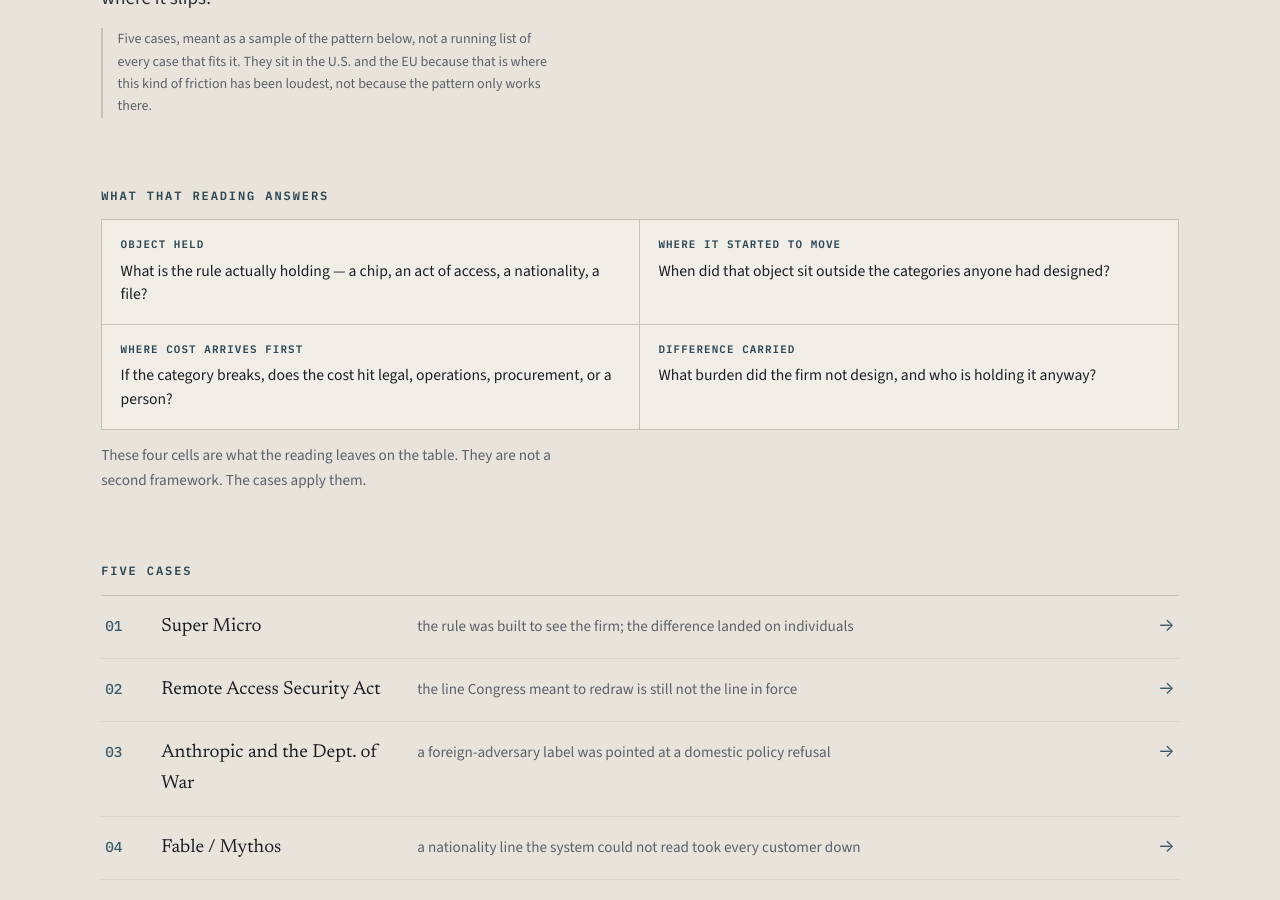
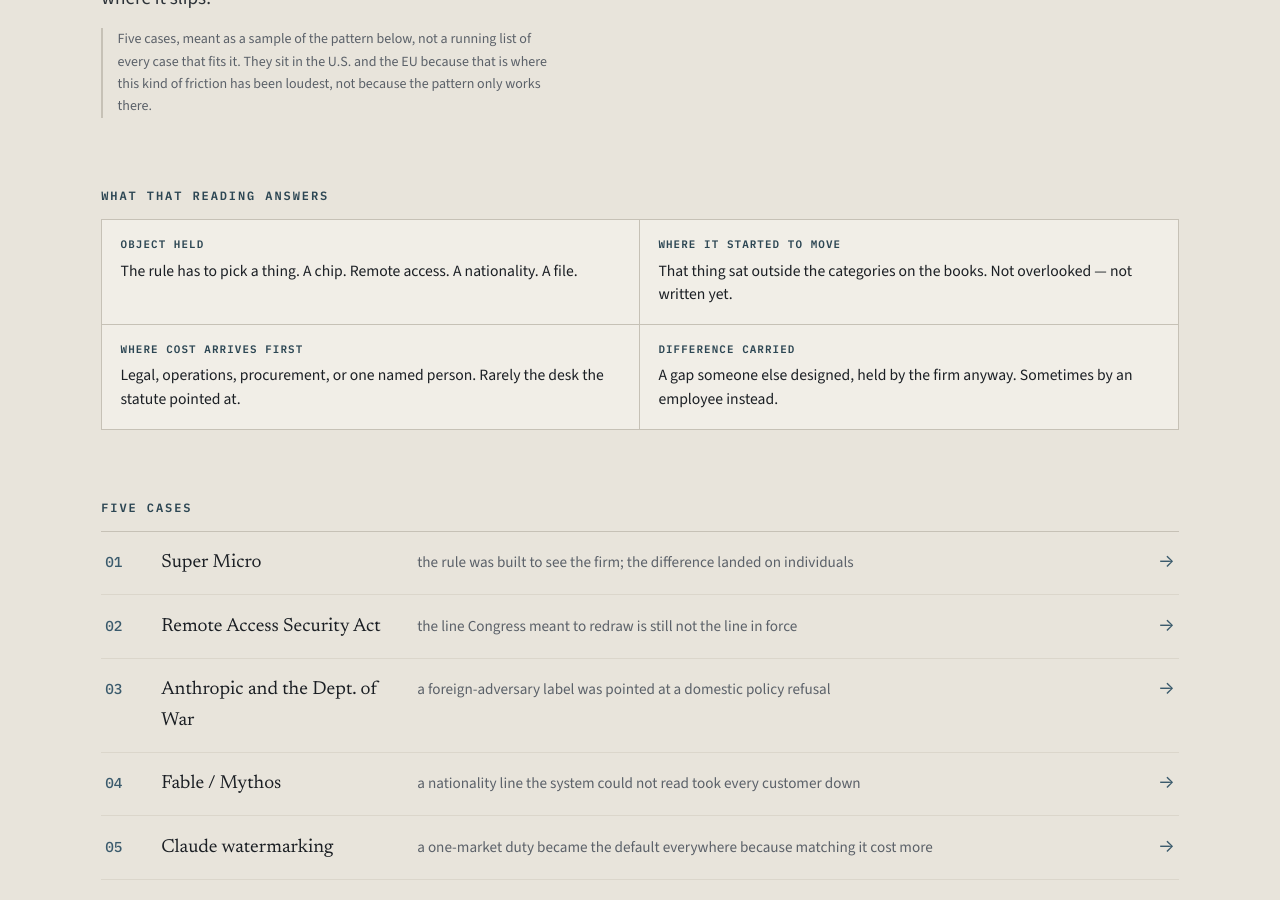
Before and after one commit to GaeunLim01/regulatory-order, a Jekyll site: the page built from index.html, in a window 1280 px wide and 900 px high, scrolled down 414 px. Built offline with Jekyll 4.4.1, drawn with Linux system fonts in a browser that asks for light colours.

Commit message:
Add files via upload

```diff
--- a/index.html
+++ b/index.html
@@ -21,22 +21,21 @@
       <div class="dfour">
         <div class="dfour__cell">
           <p class="dfour__k">Object held</p>
-          <p class="dfour__v">What is the rule actually holding — a chip, an act of access, a nationality, a file?</p>
+          <p class="dfour__v">The rule has to pick a thing. A chip. Remote access. A nationality. A file.</p>
         </div>
         <div class="dfour__cell">
           <p class="dfour__k">Where it started to move</p>
-          <p class="dfour__v">When did that object sit outside the categories anyone had designed?</p>
+          <p class="dfour__v">That thing sat outside the categories on the books. Not overlooked — not written yet.</p>
         </div>
         <div class="dfour__cell">
           <p class="dfour__k">Where cost arrives first</p>
-          <p class="dfour__v">If the category breaks, does the cost hit legal, operations, procurement, or a person?</p>
+          <p class="dfour__v">Legal, operations, procurement, or one named person. Rarely the desk the statute pointed at.</p>
         </div>
         <div class="dfour__cell">
           <p class="dfour__k">Difference carried</p>
-          <p class="dfour__v">What burden did the firm not design, and who is holding it anyway?</p>
+          <p class="dfour__v">A gap someone else designed, held by the firm anyway. Sometimes by an employee instead.</p>
         </div>
       </div>
-      <p class="dfour-note">These four cells are what the reading leaves on the table. They are not a second framework. The cases apply them.</p>
     </div>
 
     <!-- 4 · five cases -->
```
